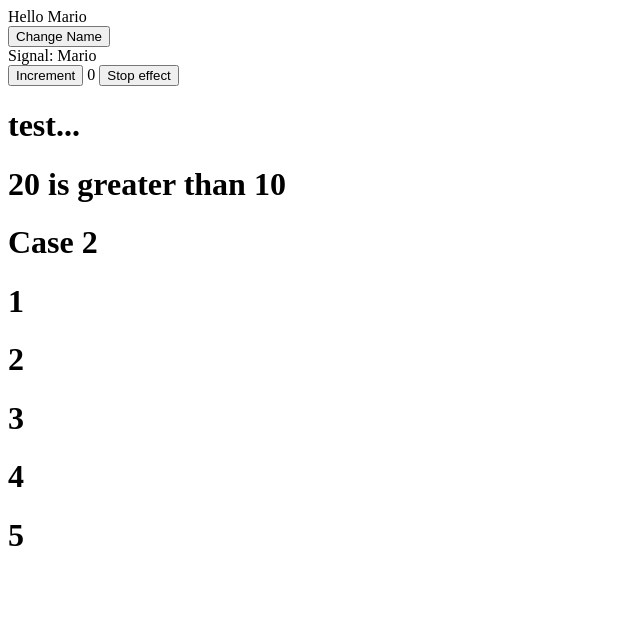
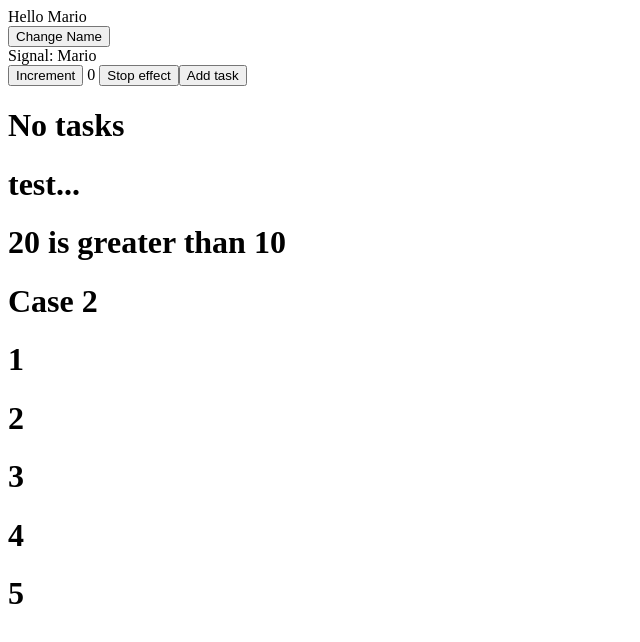
Before and after one commit to axiomario/angular19, an Angular app in the folder hello-world/: page / in a window 1280 px wide. Shown: the top 642 px of the page, without its empty margins (0-640 px from the left). Built offline with nearby package versions, Linux system fonts and the light colour scheme.

Commit message:
Section6: Signal operations

```diff
--- a/hello-world/src/app/components/signals/signals.component.html
+++ b/hello-world/src/app/components/signals/signals.component.html
@@ -1,3 +1,12 @@
 <button (click)="increment()">Increment</button>
 {{counter()}}
 <button (click)="stopEffect()">Stop effect</button>
+<button (click)="addTask()">Add task</button>
+@for (task of tasks(); track task.id) {
+  <div style="display: flex;">
+    <h3>{{task.id}}</h3>
+    <p>{{task.name}}</p>
+  </div>
+} @empty {
+  <h1>No tasks</h1>
+}
--- a/hello-world/src/app/components/signals/signals.component.ts
+++ b/hello-world/src/app/components/signals/signals.component.ts
@@ -10,6 +10,7 @@ import { Component, effect, EffectRef, Injector, OnInit, signal } from '@angular
 export class SignalsComponent implements OnInit {
   public counter = signal(0);
   private logEffect?: EffectRef;
+  public tasks = signal<Task[]>([]);
 
   constructor(private injector: Injector) {
     /*effect(() => {
@@ -33,4 +34,13 @@ export class SignalsComponent implements OnInit {
   public stopEffect(): void {
     this.logEffect!.destroy();
   }
+
+  public addTask():void {
+    const task = new Task(this.tasks().length + 1, `Task ${this.tasks().length + 1}`);
+    this.tasks.update((tasks) => [...tasks, task]);
+  }
 }
+
+class Task {
+  constructor(public id: number, public name: string) {}
+}
```
